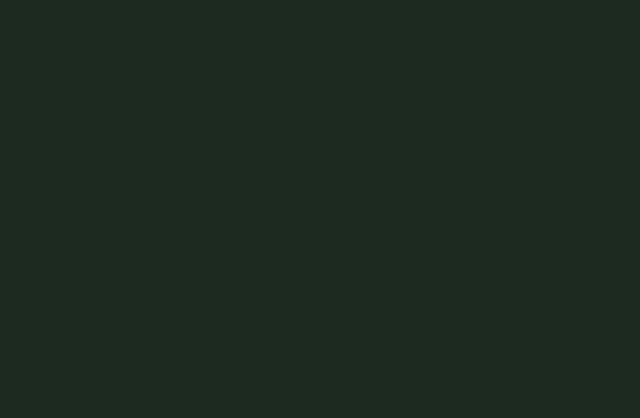
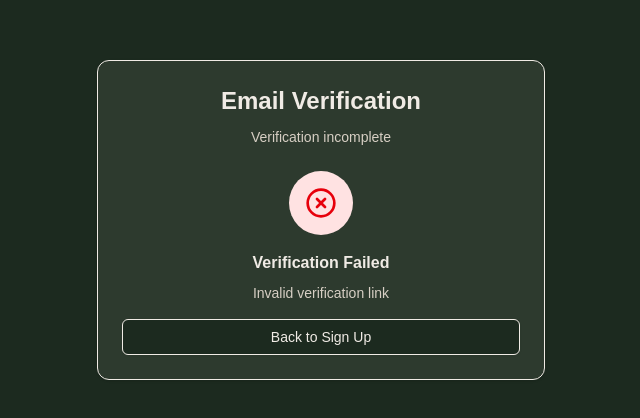
Before and after one commit to Abdull0100/vanar-assign2, a SvelteKit app: page /auth/verify-email in a window 1280 px wide. Shown: the part 180-598 px from the top of the page, without its empty margins (319-959 px from the left). Built offline with nearby package versions, Linux system fonts and the light colour scheme.

Commit message:
added verify email page, needs to be integrated to work

```diff
--- a/src/routes/auth/verify-email/+page.svelte
+++ b/src/routes/auth/verify-email/+page.svelte
@@ -0,0 +1,148 @@
+<script lang="ts">
+  import { onMount } from 'svelte';
+  import { page } from '$app/stores';
+  import { Button } from "$lib/components/ui/button";
+  import { Card, CardContent, CardDescription, CardHeader, CardTitle } from "$lib/components/ui/card";
+  import { Alert, AlertDescription } from "$lib/components/ui/alert";
+  import { CheckCircle, XCircle, Mail, Loader2 } from "lucide-svelte";
+
+  let verificationStatus: 'loading' | 'success' | 'error' | 'expired' = 'loading';
+  let message = '';
+  let canResend = false;
+  let isResending = false;
+
+  onMount(async () => {
+    const token = $page.url.searchParams.get('token');
+    const email = $page.url.searchParams.get('email');
+
+    if (!token) {
+      verificationStatus = 'error';
+      message = 'Invalid verification link';
+      return;
+    }
+
+    try {
+      // TODO: Replace with actual API call when backend is ready
+      await new Promise(resolve => setTimeout(resolve, 1500)); // Simulate API call
+
+      // Simulate different outcomes for demo
+      const random = Math.random();
+      if (random > 0.7) {
+        verificationStatus = 'expired';
+        message = 'This verification link has expired';
+        canResend = true;
+      } else if (random > 0.1) {
+        verificationStatus = 'success';
+        message = 'Your email has been successfully verified!';
+      } else {
+        verificationStatus = 'error';
+        message = 'Verification failed. The link may be invalid or expired.';
+        canResend = true;
+      }
+    } catch (err) {
+      verificationStatus = 'error';
+      message = 'An error occurred during verification';
+      canResend = true;
+    }
+  });
+
+  async function resendVerification() {
+    isResending = true;
+    try {
+      // TODO: Replace with actual API call
+      await new Promise(resolve => setTimeout(resolve, 1000));
+      message = 'A new verification email has been sent!';
+    } catch (err) {
+      message = 'Failed to resend verification email';
+    } finally {
+      isResending = false;
+    }
+  }
+</script>
+
+<svelte:head>
+  <title>Verify Email</title>
+</svelte:head>
+
+<div class="flex min-h-screen items-center justify-center bg-background px-4 py-12">
+  <Card class="w-full max-w-md">
+    <CardHeader class="space-y-1">
+      <CardTitle class="text-2xl font-bold text-center">Email Verification</CardTitle>
+      <CardDescription class="text-center">
+        {#if verificationStatus === 'loading'}
+          Verifying your email address...
+        {:else if verificationStatus === 'success'}
+          Welcome! Your account is ready
+        {:else}
+          Verification incomplete
+        {/if}
+      </CardDescription>
+    </CardHeader>
+    <CardContent class="space-y-4">
+      <div class="text-center space-y-4">
+        <!-- Status Icon -->
+        <div class="mx-auto w-16 h-16 rounded-full flex items-center justify-center
+          {verificationStatus === 'success' ? 'bg-green-100' :
+           verificationStatus === 'loading' ? 'bg-blue-100' : 'bg-red-100'}">
+          {#if verificationStatus === 'loading'}
+            <Loader2 class="h-8 w-8 text-blue-600 animate-spin" />
+          {:else if verificationStatus === 'success'}
+            <CheckCircle class="h-8 w-8 text-green-600" />
+          {:else}
+            <XCircle class="h-8 w-8 text-red-600" />
+          {/if}
+        </div>
+
+        <!-- Status Message -->
+        <div class="space-y-2">
+          <h3 class="font-semibold">
+            {#if verificationStatus === 'loading'}
+              Verifying...
+            {:else if verificationStatus === 'success'}
+              Email Verified!
+            {:else if verificationStatus === 'expired'}
+              Link Expired
+            {:else}
+              Verification Failed
+            {/if}
+          </h3>
+          <p class="text-sm text-muted-foreground">{message}</p>
+        </div>
+
+        <!-- Action Buttons -->
+        {#if verificationStatus === 'success'}
+          <div class="space-y-2">
+            <Button href="/dashboard" class="w-full">
+              Continue to Dashboard
+            </Button>
+            <Button href="/auth/login" variant="outline" class="w-full">
+              Sign In
+            </Button>
+          </div>
+        {:else if verificationStatus === 'loading'}
+          <!-- Show loading state -->
+        {:else}
+          <!-- Error or expired states -->
+          <div class="space-y-2">
+            {#if canResend}
+              <Button
+                on:click={resendVerification}
+                class="w-full"
+                disabled={isResending}
+              >
+                {#if isResending}
+                  Sending...
+                {:else}
+                  Send New Verification Email
+                {/if}
+              </Button>
+            {/if}
+            <Button href="/auth/signup" variant="outline" class="w-full">
+              Back to Sign Up
+            </Button>
+          </div>
+        {/if}
+      </div>
+    </CardContent>
+  </Card>
+</div>
```
